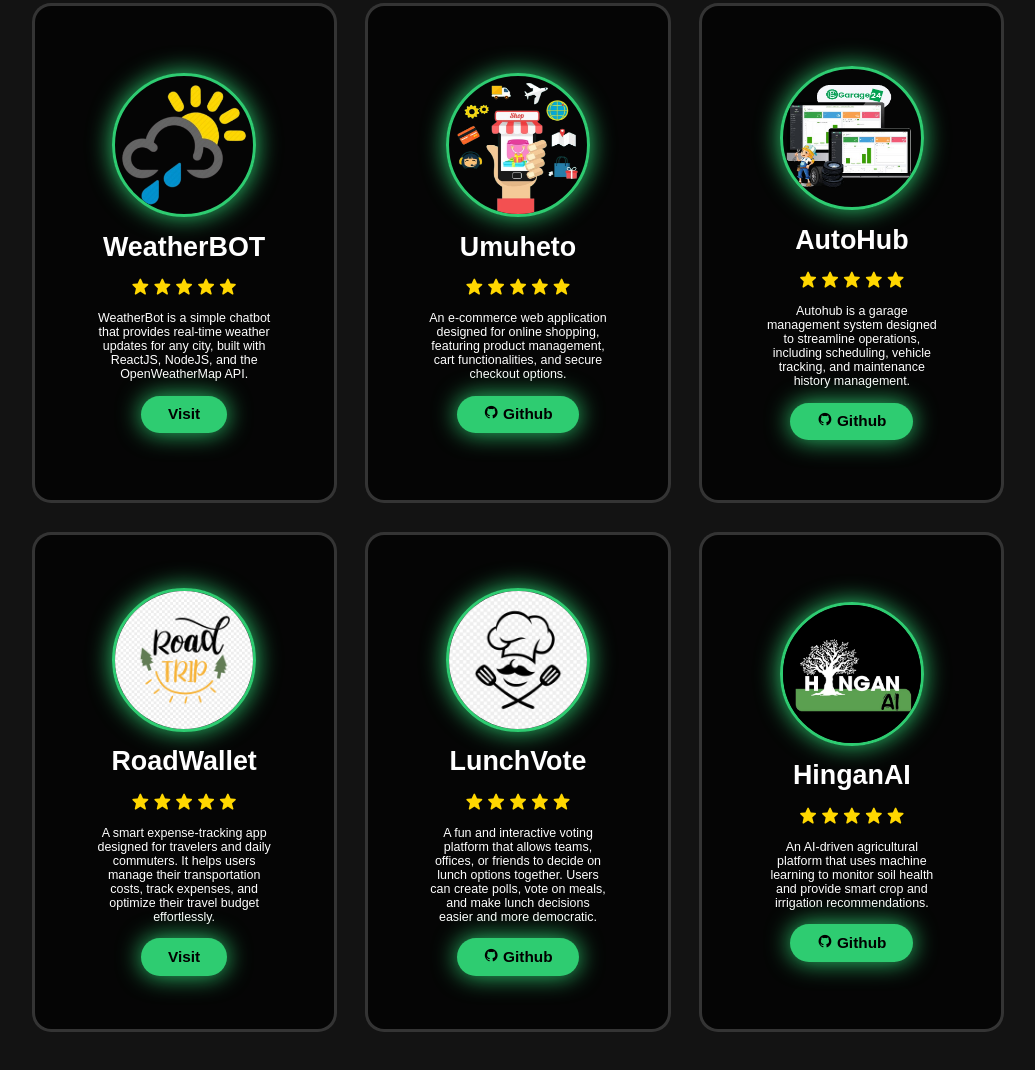
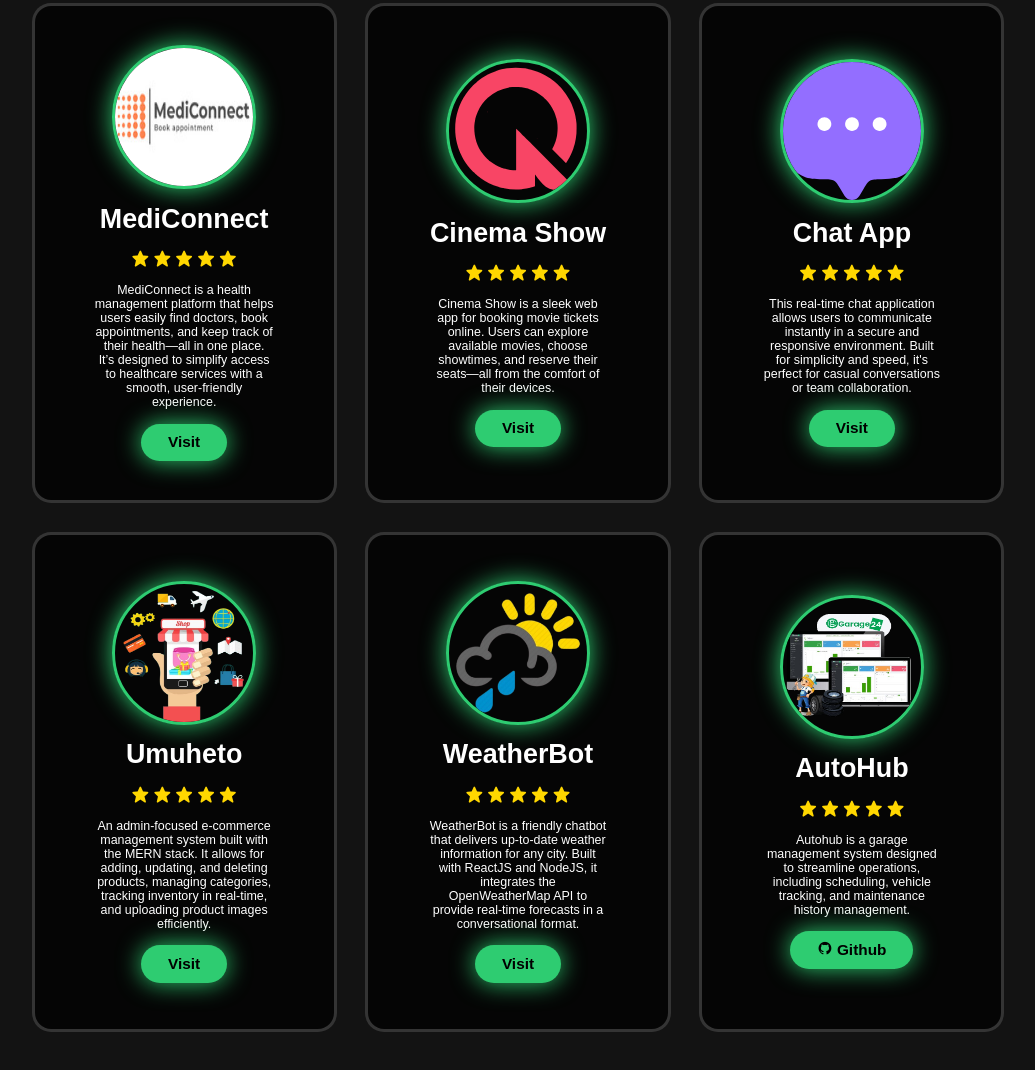
Before and after one commit to Tresor26/Tresor-s_resume, a plain HTML site: page index.html in a window 1280 px wide. Shown: the part 3231-4301 px from the top of the page, without its empty margins (122-1157 px from the left). Drawn offline with nearby package versions, Linux system fonts and the light colour scheme.

Commit message:
made changes

```diff
--- a/index.html
+++ b/index.html
@@ -108,6 +108,7 @@
                     <li>CSS</li>
                     <li>Tailwind</li>
                     <li>ReactJS</li>
+                    <li>Typescript</li>
                 </ul>
                 </div>
             </div>
@@ -119,6 +120,7 @@
                     <li>Python</li>
                     <li>NodeJS/ExpressJS</li>
                     <li>Java</li>
+                    <li>Supabase</li>
                 </ul>
                 </div>
             </div>
@@ -129,6 +131,7 @@
                     <li>MONGO DB</li>
                     <li>MYSQL</li>
                     <li>Firebase</li>
+                    <li>PostgreSQL</li>
                 </ul>
                 </div>
             </div>
@@ -143,9 +146,10 @@
             <div class="slider-container">
 
                 <div class="wrapper">
+                    <!-- MediConnect -->
 <div class="project-item">
-                        <img src="./img/logo3.png"/>
-                        <h2>WeatherBOT</h2>
+    <img src="./img/logo.png" />
+    <h2>MediConnect</h2>
     <div class="rating">
         <i class='bx bxs-star' id="star"></i>
         <i class='bx bxs-star' id="star"></i>
@@ -153,12 +157,43 @@
         <i class='bx bxs-star' id="star"></i>
         <i class='bx bxs-star' id="star"></i>
     </div>
-                        <p>WeatherBot is a simple chatbot that provides real-time weather updates for any city, built with ReactJS, NodeJS, and the OpenWeatherMap API.</p>
-                        <a href="https://ikirerebot.onrender.com/" class="btn">Visit</a>
+    <p>MediConnect is a health management platform that helps users easily find doctors, book appointments, and keep track of their health—all in one place. It’s designed to simplify access to healthcare services with a smooth, user-friendly experience.</p>
+    <a href="https://mediconnect-three.vercel.app/" class="btn">Visit</a>
 </div>
 
+<!-- Cinema Show -->
 <div class="project-item">
-                        <img src="./img/project2.png"/>
+    <img src="./img/favicon.svg" />
+    <h2>Cinema Show</h2>
+    <div class="rating">
+        <i class='bx bxs-star' id="star"></i>
+        <i class='bx bxs-star' id="star"></i>
+        <i class='bx bxs-star' id="star"></i>
+        <i class='bx bxs-star' id="star"></i>
+        <i class='bx bxs-star' id="star"></i>
+    </div>
+    <p>Cinema Show is a sleek web app for booking movie tickets online. Users can explore available movies, choose showtimes, and reserve their seats—all from the comfort of their devices.</p>
+    <a href="https://cinema-show.vercel.app" class="btn">Visit</a>
+</div>
+
+<!-- Chat App -->
+<div class="project-item">
+    <img src="./img/favicon2.svg" />
+    <h2>Chat App</h2>
+    <div class="rating">
+        <i class='bx bxs-star' id="star"></i>
+        <i class='bx bxs-star' id="star"></i>
+        <i class='bx bxs-star' id="star"></i>
+        <i class='bx bxs-star' id="star"></i>
+        <i class='bx bxs-star' id="star"></i>
+    </div>
+    <p>This real-time chat application allows users to communicate instantly in a secure and responsive environment. Built for simplicity and speed, it's perfect for casual conversations or team collaboration.</p>
+    <a href="https://chat-app-sand-kappa.vercel.app/" class="btn">Visit</a>
+</div>
+
+<!-- E-commerce System -->
+<div class="project-item">
+    <img src="./img/project2.png" />
     <h2>Umuheto</h2>
     <div class="rating">
         <i class='bx bxs-star' id="star"></i>
@@ -167,11 +202,25 @@
         <i class='bx bxs-star' id="star"></i>
         <i class='bx bxs-star' id="star"></i>
     </div>
-                        <p>An e-commerce web application designed for online shopping, featuring product management, cart functionalities, and secure checkout options.</p>
-                        <a href="https://github.com/Tresorshingiro/Ecom" class="btn">
-                            <i class='bx bxl-github'></i> Github
-                        </a>
+    <p>An admin-focused e-commerce management system built with the MERN stack. It allows for adding, updating, and deleting products, managing categories, tracking inventory in real-time, and uploading product images efficiently.</p>
+    <a href="https://umuheto.onrender.com" class="btn">Visit</a>
 </div>
+
+<!-- WeatherBot -->
+<div class="project-item">
+    <img src="./img/logo3.png" />
+    <h2>WeatherBot</h2>
+    <div class="rating">
+        <i class='bx bxs-star' id="star"></i>
+        <i class='bx bxs-star' id="star"></i>
+        <i class='bx bxs-star' id="star"></i>
+        <i class='bx bxs-star' id="star"></i>
+        <i class='bx bxs-star' id="star"></i>
+    </div>
+    <p>WeatherBot is a friendly chatbot that delivers up-to-date weather information for any city. Built with ReactJS and NodeJS, it integrates the OpenWeatherMap API to provide real-time forecasts in a conversational format.</p>
+    <a href="https://ikirerebot.onrender.com/" class="btn">Visit</a>
+</div>
+
 
                     <div class="project-item">
                         <img src="./img/project1.png"/>
@@ -188,53 +237,7 @@
                             <i class='bx bxl-github'></i> Github
                         </a>
                     </div>
-                    <div class="project-item">
-                        <img src="./img/logo.jpg"/>
-                        <h2>RoadWallet</h2>
-                        <div class="rating">
-                            <i class='bx bxs-star' id="star"></i>
-                            <i class='bx bxs-star' id="star"></i>
-                            <i class='bx bxs-star' id="star"></i>
-                            <i class='bx bxs-star' id="star"></i>
-                            <i class='bx bxs-star' id="star"></i>
-                        </div>
-                        <p>A smart expense-tracking app designed for travelers and daily commuters. It helps users manage their transportation costs, track expenses, and optimize their travel budget effortlessly.</p>
-                        <a href="https://road-wallet.vercel.app/" class="btn">Visit</a>
-                    </div>
 
-                    <div class="project-item">
-                        <img src="./img/logo2.png"/>
-                        <h2>LunchVote</h2>
-                        <div class="rating">
-                            <i class='bx bxs-star' id="star"></i>
-                            <i class='bx bxs-star' id="star"></i>
-                            <i class='bx bxs-star' id="star"></i>
-                            <i class='bx bxs-star' id="star"></i>
-                            <i class='bx bxs-star' id="star"></i>
-                        </div>
-                        <p> A fun and interactive voting platform that allows teams, offices, or friends to decide on lunch options together. Users can create polls, vote on meals, and make lunch decisions easier and more democratic.</p>
-                        <a href="https://github.com/Tresorshingiro/LunchVote" class="btn">
-                            <i class='bx bxl-github' ></i>
-                            Github
-                        </a>
-                    </div>
-
-                    <div class="project-item">
-                        <img src="./img/project3.jpg"/>
-                        <h2>HinganAI</h2>
-                        <div class="rating">
-                            <i class='bx bxs-star' id="star"></i>
-                            <i class='bx bxs-star' id="star"></i>
-                            <i class='bx bxs-star' id="star"></i>
-                            <i class='bx bxs-star' id="star"></i>
-                            <i class='bx bxs-star' id="star"></i>
-                        </div>
-                        <p>An AI-driven agricultural platform that uses machine learning to monitor soil health and provide smart crop and irrigation recommendations.</p>
-                        <a href="https://github.com/Tresorshingiro/HinganAI" class="btn">
-                            <i class='bx bxl-github' ></i>
-                            Github
-                        </a>
-                    </div>
                 </div>
                 <div class="slider-controls">
                     <button id="prev">&#10094;</button>
```
Also changed, not shown: img/favicon.svg (added), img/favicon2.svg (added), img/logo.jpg (deleted), img/logo.png (added). Lines whose indentation alone changed are shown as unchanged.
